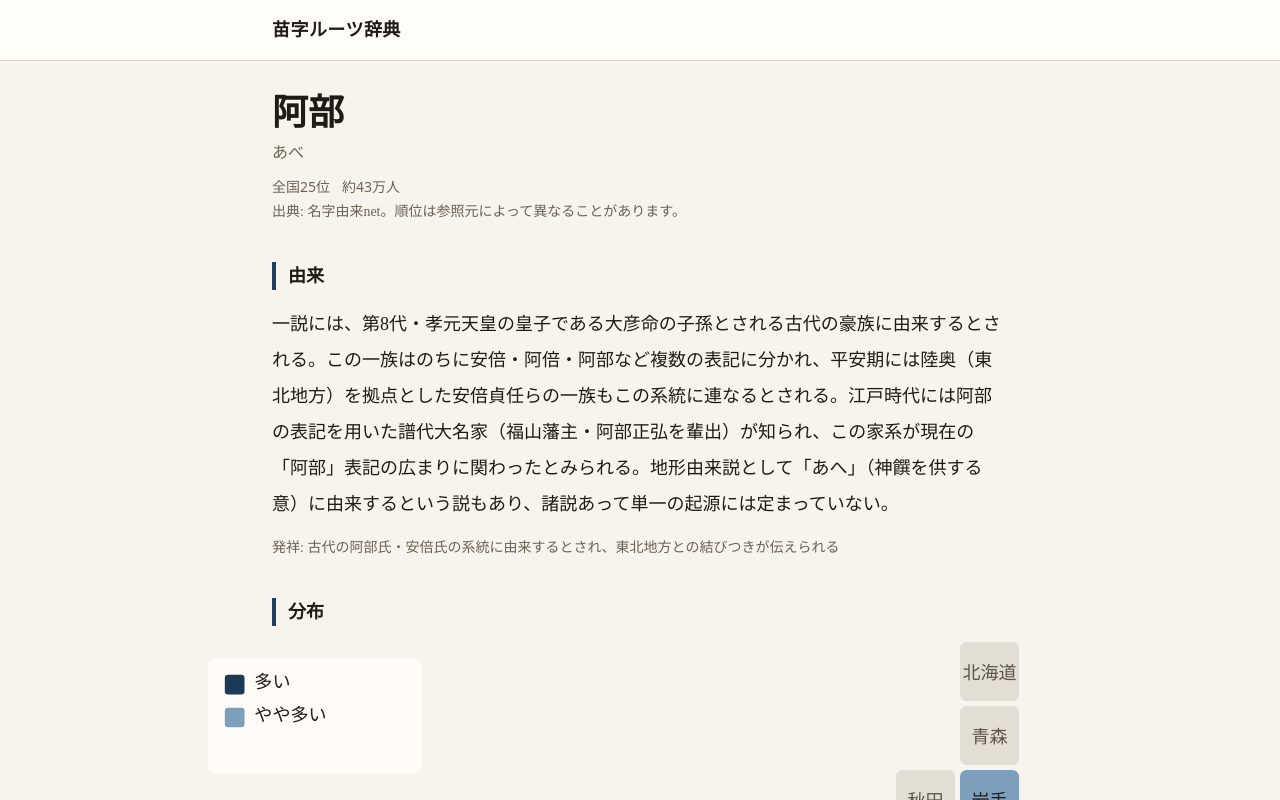
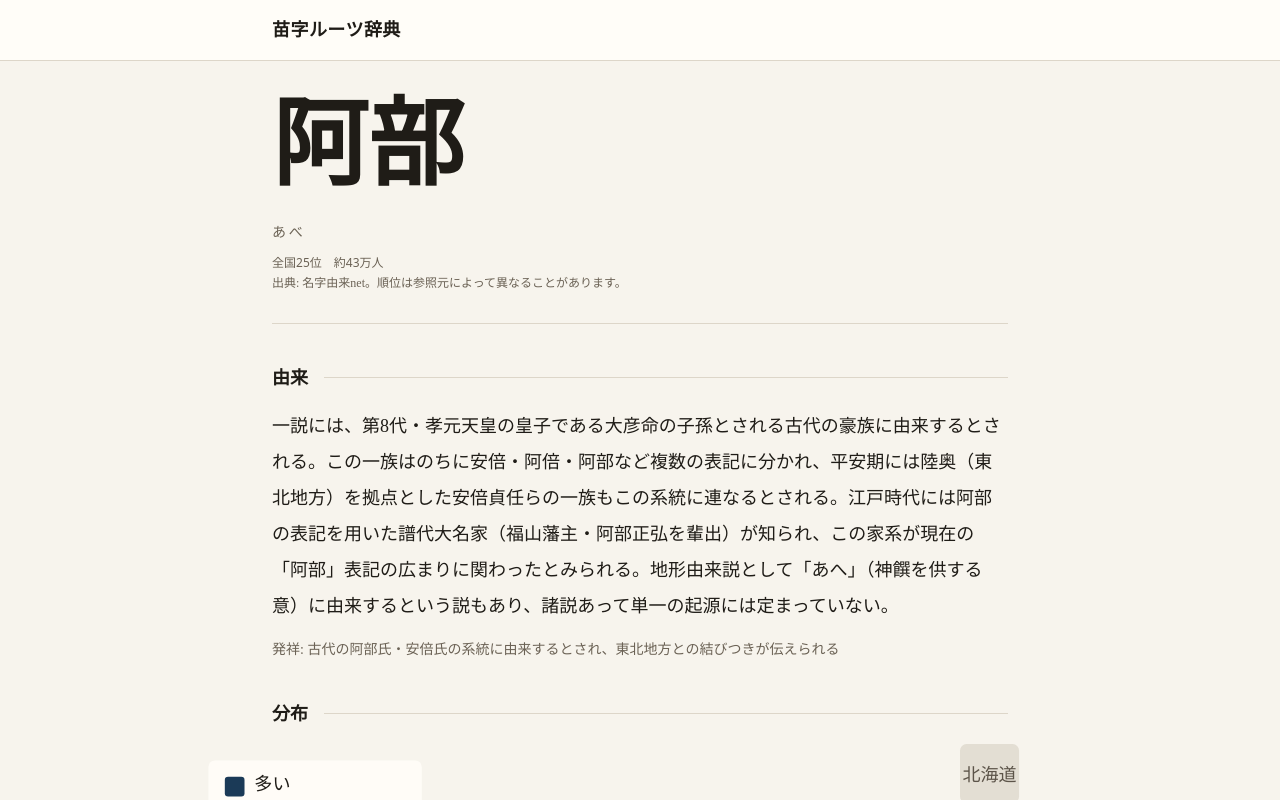
Before and after one commit to oshima0627/surname-roots, a Next.js app: page /myoji/abe in a window 1280 px wide. Shown: the top 800 px of the page. Built offline with nearby package versions, Linux system fonts and the light colour scheme; a web font is replaced by a local one.

Commit message:
feat: 詳細ページの漢字を主役に据え、見出し罫線を和の意匠に変える

```diff
--- a/scripts/glyphs.mjs
+++ b/scripts/glyphs.mjs
@@ -54,6 +54,9 @@ export const UI_TEXT = [
   // 検出した、上記以外の残り。大半はテストの説明文（it/describe名）やコメント中の
   // 文字で画面には出ないが、スキャンを緩めて見逃すより、ここに足して安全側に倒す。
   "誤戻返辿証接誰互列⊂規衝構破綻ヘ該塗凡非免責空態舐毎既包",
+  // Task 4（RD4）の見出しサイズ調整コメントで使った文字。画面には出ないコメントだが
+  // glyphs.tsx-coverage.test.ts のスキャンに引っかかるため、安全側に倒してここに追加。
+  "整測応",
 ].join("");
 
 /**
--- a/src/components/SurnameDetail.tsx
+++ b/src/components/SurnameDetail.tsx
@@ -20,10 +20,22 @@ function withTabularDigits(text: string): React.ReactNode[] {
 function Section({ title, children }: { title: string; children: React.ReactNode }) {
   return (
     <section className="mt-10">
-      <h2 className="text-lg font-bold border-l-4 border-ai pl-3">{title}</h2>
+      <h2 className="flex items-center gap-4 text-lg font-bold after:h-px after:flex-1 after:bg-keisen after:content-['']">
+        {title}
+      </h2>
       <div className="mt-4">{children}</div>
     </section>
   );
+}
+
+/**
+ * 見出しの漢字サイズを文字数で調整する。
+ * 375px幅でも横スクロールが出ないことを実測して決めた対応表（Task 4 実測済み）。
+ */
+function kanjiSizeClass(length: number): string {
+  if (length <= 1) return "text-9xl";
+  if (length === 2) return "text-8xl";
+  return "text-7xl";
 }
 
 export function SurnameDetail({ entry }: { entry: SurnameEntry }) {
@@ -31,11 +43,15 @@ export function SurnameDetail({ entry }: { entry: SurnameEntry }) {
 
   return (
     <article>
-      <header>
-        <h1 className="text-4xl font-bold">{entry.kanji}</h1>
-        <p className="mt-2 text-sumi-muted">{entry.readings.join(" / ")}</p>
+      <header className="border-b border-keisen pb-8">
+        <h1 className={`${kanjiSizeClass(entry.kanji.length)} font-bold leading-[1.1]`}>
+          {entry.kanji}
+        </h1>
+        <p className="mt-6 text-sm tracking-[0.2em] text-sumi-muted">
+          {entry.readings.join(" / ")}
+        </p>
         {(entry.rankNational !== null || entry.populationEstimate !== "") && (
-          <p className="mt-3 text-sm text-sumi-muted">
+          <p className="mt-3 text-xs text-sumi-muted">
             {entry.rankNational !== null && (
               <span className="mr-3">
                 全国{withTabularDigits(String(entry.rankNational))}位
@@ -47,7 +63,7 @@ export function SurnameDetail({ entry }: { entry: SurnameEntry }) {
           </p>
         )}
         {entry.rankNational !== null && (
-          <p className="mt-1 text-sm text-sumi-muted">
+          <p className="mt-1 text-xs text-sumi-muted">
             出典: 名字由来net。順位は参照元によって異なることがあります。
           </p>
         )}
```
